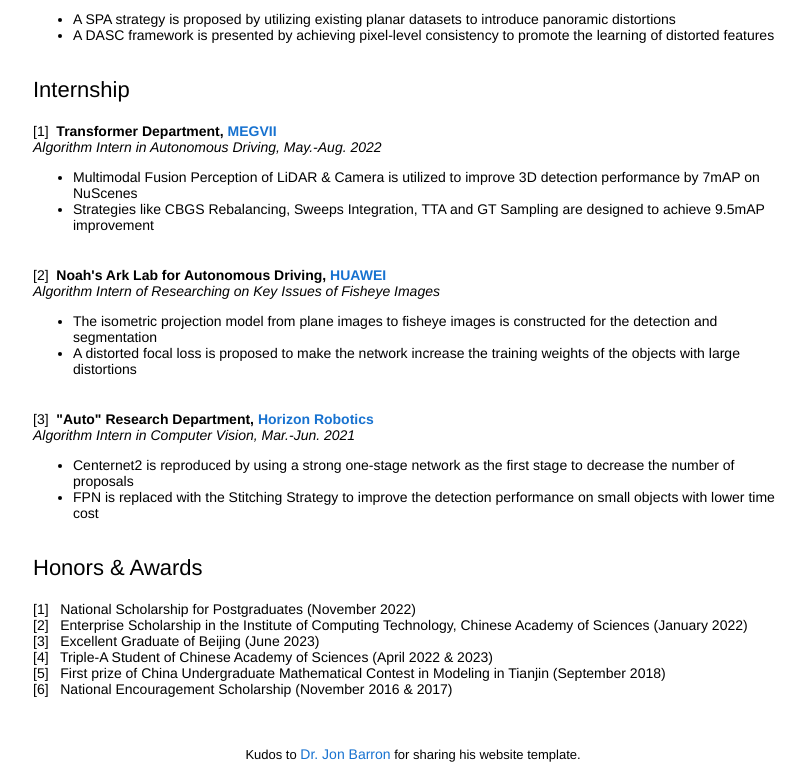
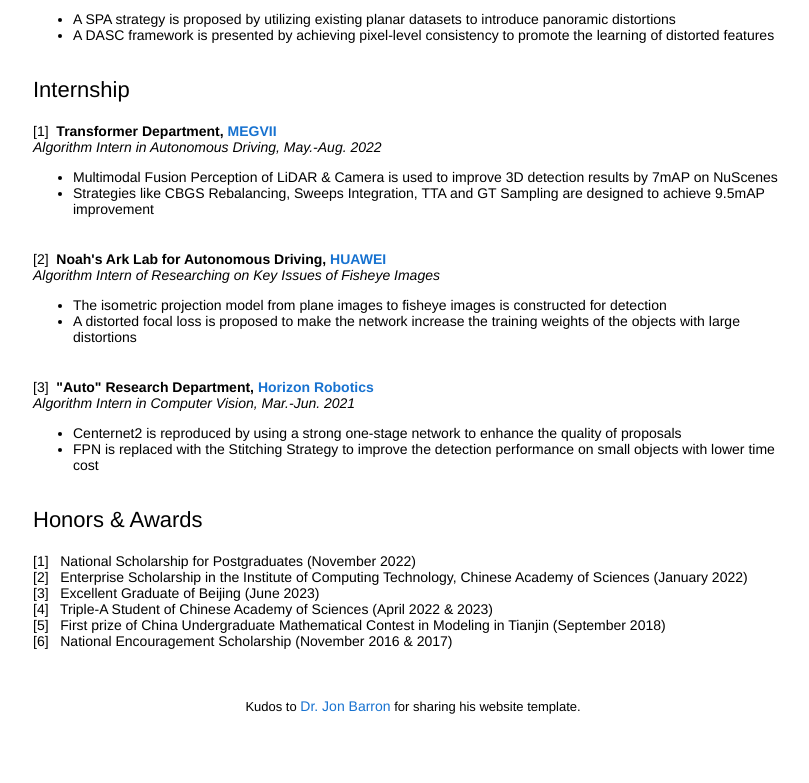
Before and after one commit to ASAKARUM/binchen, a plain HTML site: page index.html in a window 1280 px wide. Shown: the part 814-1597 px from the top of the page, without its empty margins (227-1036 px from the left). After the commit the page ends 1549 px from the top, so only its background shows below. Drawn offline with Linux system fonts and the light colour scheme.

Commit message:
Thirty-fourth modification.

```diff
--- a/index.html
+++ b/index.html
@@ -175,7 +175,7 @@
                   <em>Algorithm Intern in Autonomous Driving, May.-Aug. 2022</em> &nbsp
                   <br>
                   <ul>
-                  <li>Multimodal Fusion Perception of LiDAR & Camera is utilized to improve 3D detection performance by 7mAP on NuScenes</li>
+                  <li>Multimodal Fusion Perception of LiDAR & Camera is used to improve 3D detection results by 7mAP on NuScenes</li>
                   <li>Strategies like CBGS Rebalancing, Sweeps Integration, TTA and GT Sampling are designed to achieve 9.5mAP improvement</li></ul>
                   <!-- We introduce a NeRF-based system to acquire, synthesize, map, and relight textures from real-world textures. A novel coarse-fine disentangling representation is proposed to model meso-structures of textures. Acquired textures are synthesized by an implicit patch-matching algorithm. -->
               </td>
@@ -187,7 +187,7 @@
                   <br>
                   <em>Algorithm Intern of Researching on Key Issues of Fisheye Images</em> &nbsp
                   <br>
-                  <ul><li>The isometric projection model from plane images to fisheye images is constructed for the detection and segmentation</li>
+                  <ul><li>The isometric projection model from plane images to fisheye images is constructed for detection</li>
                   <li>A distorted focal loss is proposed to make the network increase the training weights of the objects with large distortions</li></ul>
                   <!--We introduce a novel NeRF reconstruction method using RGB-D inputs from a consumer-level device (iPad), which enables high-quality reconstruction from sparse inputs. Experiments show that the proposed method achieves state-of-the-art novel view synthesis quality in this case of sparse RGB-D inputs.-->
               </td>
@@ -199,7 +199,7 @@
                   <br>
                   <em>Algorithm Intern in Computer Vision, Mar.-Jun. 2021</em> &nbsp
                   <br>
-                  <ul><li>Centernet2 is reproduced by using a strong one-stage network as the first stage to decrease the number of proposals</li>
+                  <ul><li>Centernet2 is reproduced by using a strong one-stage network to enhance the quality of proposals</li>
                   <li>FPN is replaced with the Stitching Strategy to improve the detection performance on small objects with lower time cost</li></ul>
                   <!--We introduce a novel NeRF reconstruction method using RGB-D inputs from a consumer-level device (iPad), which enables high-quality reconstruction from sparse inputs. Experiments show that the proposed method achieves state-of-the-art novel view synthesis quality in this case of sparse RGB-D inputs.-->
               </td>
```
